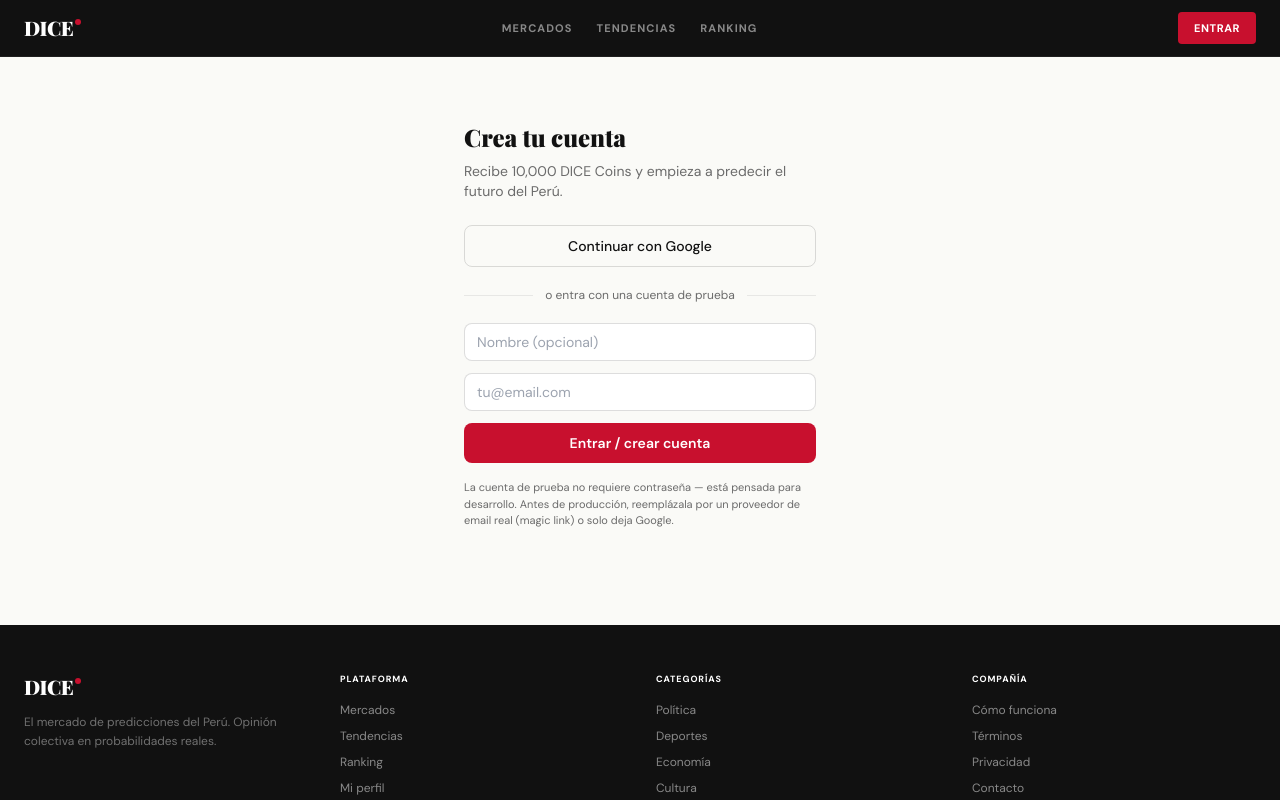
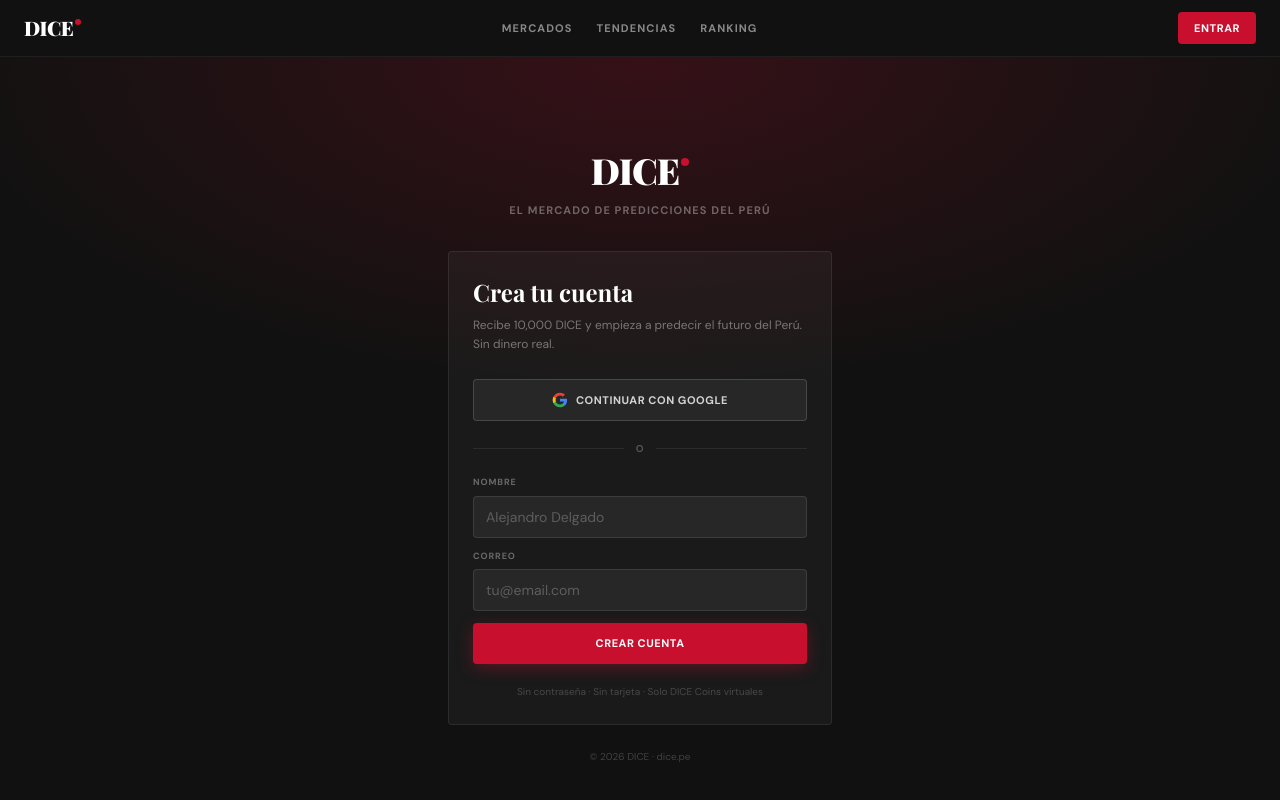
Before and after one commit to caraju99/que-dice-peru, a Next.js app: page /login in a window 1280 px wide. Shown: the top 800 px of the page. Built offline with nearby package versions, Linux system fonts and the light colour scheme; no server answers.

Commit message:
login premium DICE oscuro

```diff
--- a/src/app/login/page.tsx
+++ b/src/app/login/page.tsx
@@ -20,54 +20,104 @@
   }
 
   return (
-    <div className="mx-auto max-w-sm px-4 py-16">
-      <h1 className="font-display text-2xl font-extrabold text-brand-text">Crea tu cuenta</h1>
-      <p className="mt-2 text-sm text-brand-text2">
-        Recibe 10,000 DICE Coins y empieza a predecir el futuro del Perú.
+    <div className="min-h-screen bg-brand-dark flex items-center justify-center px-4 py-16 relative overflow-hidden">
+
+      {/* Gradiente rojo fondo */}
+      <div
+        className="pointer-events-none absolute inset-0"
+        style={{ background: 'radial-gradient(ellipse 80% 60% at 50% 0%, rgba(200,16,46,0.2) 0%, transparent 70%)' }}
+      />
+
+      <div className="relative z-10 w-full max-w-sm">
+
+        {/* Logo */}
+        <div className="mb-8 text-center">
+          <div className="inline-flex items-center gap-0.5 mb-3">
+            <span className="font-display text-4xl font-black text-white tracking-tight">DICE</span>
+            <span className="w-2 h-2 rounded-full bg-brand-red mb-4 flex-shrink-0"></span>
+          </div>
+          <p className="text-[11px] font-bold uppercase tracking-[.1em] text-white/35">
+            El mercado de predicciones del Perú
+          </p>
+        </div>
+
+        {/* Card */}
+        <div className="bg-white/[0.04] border border-white/[0.08] rounded p-6">
+
+          <h1 className="font-display text-2xl font-bold text-white mb-2">
+            Crea tu cuenta
+          </h1>
+          <p className="text-xs text-white/40 mb-6 leading-relaxed">
+            Recibe 10,000 DICE y empieza a predecir el futuro del Perú. Sin dinero real.
           </p>
 
+          {/* Google */}
           <button
             onClick={() => signIn('google')}
-        className="mt-6 flex w-full items-center justify-center gap-2 rounded-lg border border-brand-border2 py-2.5 text-sm font-medium hover:bg-brand-surface"
+            className="w-full flex items-center justify-center gap-2 rounded border border-white/15 bg-white/[0.06] py-3 text-[11px] font-bold uppercase tracking-wider text-white/80 hover:bg-white/10 hover:text-white transition-colors mb-5"
           >
+            <svg width="16" height="16" viewBox="0 0 24 24">
+              <path fill="#4285F4" d="M22.56 12.25c0-.78-.07-1.53-.2-2.25H12v4.26h5.92c-.26 1.37-1.04 2.53-2.21 3.31v2.77h3.57c2.08-1.92 3.28-4.74 3.28-8.09z"/>
+              <path fill="#34A853" d="M12 23c2.97 0 5.46-.98 7.28-2.66l-3.57-2.77c-.98.66-2.23 1.06-3.71 1.06-2.86 0-5.29-1.93-6.16-4.53H2.18v2.84C3.99 20.53 7.7 23 12 23z"/>
+              <path fill="#FBBC05" d="M5.84 14.09c-.22-.66-.35-1.36-.35-2.09s.13-1.43.35-2.09V7.07H2.18C1.43 8.55 1 10.22 1 12s.43 3.45 1.18 4.93l2.85-2.22.81-.62z"/>
+              <path fill="#EA4335" d="M12 5.38c1.62 0 3.06.56 4.21 1.64l3.15-3.15C17.45 2.09 14.97 1 12 1 7.7 1 3.99 3.47 2.18 7.07l3.66 2.84c.87-2.6 3.3-4.53 6.16-4.53z"/>
+            </svg>
             Continuar con Google
           </button>
 
-      <div className="my-5 flex items-center gap-3 text-xs text-brand-text2">
-        <div className="h-px flex-1 bg-brand-border" />
-        <span>o entra con una cuenta de prueba</span>
-        <div className="h-px flex-1 bg-brand-border" />
+          {/* Divider */}
+          <div className="flex items-center gap-3 mb-5">
+            <div className="h-px flex-1 bg-white/[0.08]" />
+            <span className="text-[10px] font-bold uppercase tracking-wider text-white/25">o</span>
+            <div className="h-px flex-1 bg-white/[0.08]" />
           </div>
 
+          {/* Form */}
           <form onSubmit={handleDemoLogin} className="space-y-3">
+            <div>
+              <label className="block text-[9px] font-bold uppercase tracking-[.1em] text-white/35 mb-1.5">
+                Nombre
+              </label>
               <input
                 type="text"
-          placeholder="Nombre (opcional)"
+                placeholder="Alejandro Delgado"
                 value={name}
                 onChange={(e) => setName(e.target.value)}
-          className="w-full rounded-lg border border-brand-border2 px-3 py-2 text-sm focus:outline focus:outline-2 focus:outline-brand-green"
+                className="w-full rounded border border-white/10 bg-white/[0.06] px-3 py-2.5 text-sm text-white placeholder-white/25 focus:outline-none focus:border-brand-red transition-colors"
               />
+            </div>
+            <div>
+              <label className="block text-[9px] font-bold uppercase tracking-[.1em] text-white/35 mb-1.5">
+                Correo
+              </label>
               <input
                 type="email"
                 placeholder="tu@email.com"
                 required
                 value={email}
                 onChange={(e) => setEmail(e.target.value)}
-          className="w-full rounded-lg border border-brand-border2 px-3 py-2 text-sm focus:outline focus:outline-2 focus:outline-brand-green"
+                className="w-full rounded border border-white/10 bg-white/[0.06] px-3 py-2.5 text-sm text-white placeholder-white/25 focus:outline-none focus:border-brand-red transition-colors"
               />
+            </div>
             <button
               type="submit"
               disabled={loading}
-          className="w-full rounded-lg bg-brand-green py-2.5 text-sm font-semibold text-white hover:bg-brand-greenDark disabled:opacity-60"
+              className="w-full rounded bg-brand-red py-3 text-[11px] font-bold uppercase tracking-wider text-white hover:bg-brand-redDark transition-colors disabled:opacity-50 mt-1"
+              style={{ boxShadow: '0 4px 16px rgba(200,16,46,0.35)' }}
             >
-          {loading ? 'Entrando...' : 'Entrar / crear cuenta'}
+              {loading ? 'Entrando...' : 'Crear cuenta'}
             </button>
           </form>
 
-      <p className="mt-4 text-[11px] text-brand-text2">
-        La cuenta de prueba no requiere contraseña — está pensada para desarrollo. Antes de
-        producción, reemplázala por un proveedor de email real (magic link) o solo deja Google.
+          <p className="mt-5 text-[10px] text-white/20 leading-relaxed text-center">
+            Sin contraseña · Sin tarjeta · Solo DICE Coins virtuales
           </p>
+        </div>
+
+        <p className="mt-6 text-center text-[10px] text-white/20">
+          © {new Date().getFullYear()} DICE · dice.pe
+        </p>
+      </div>
     </div>
   );
 }
```
Lines whose indentation alone changed are shown as unchanged.
